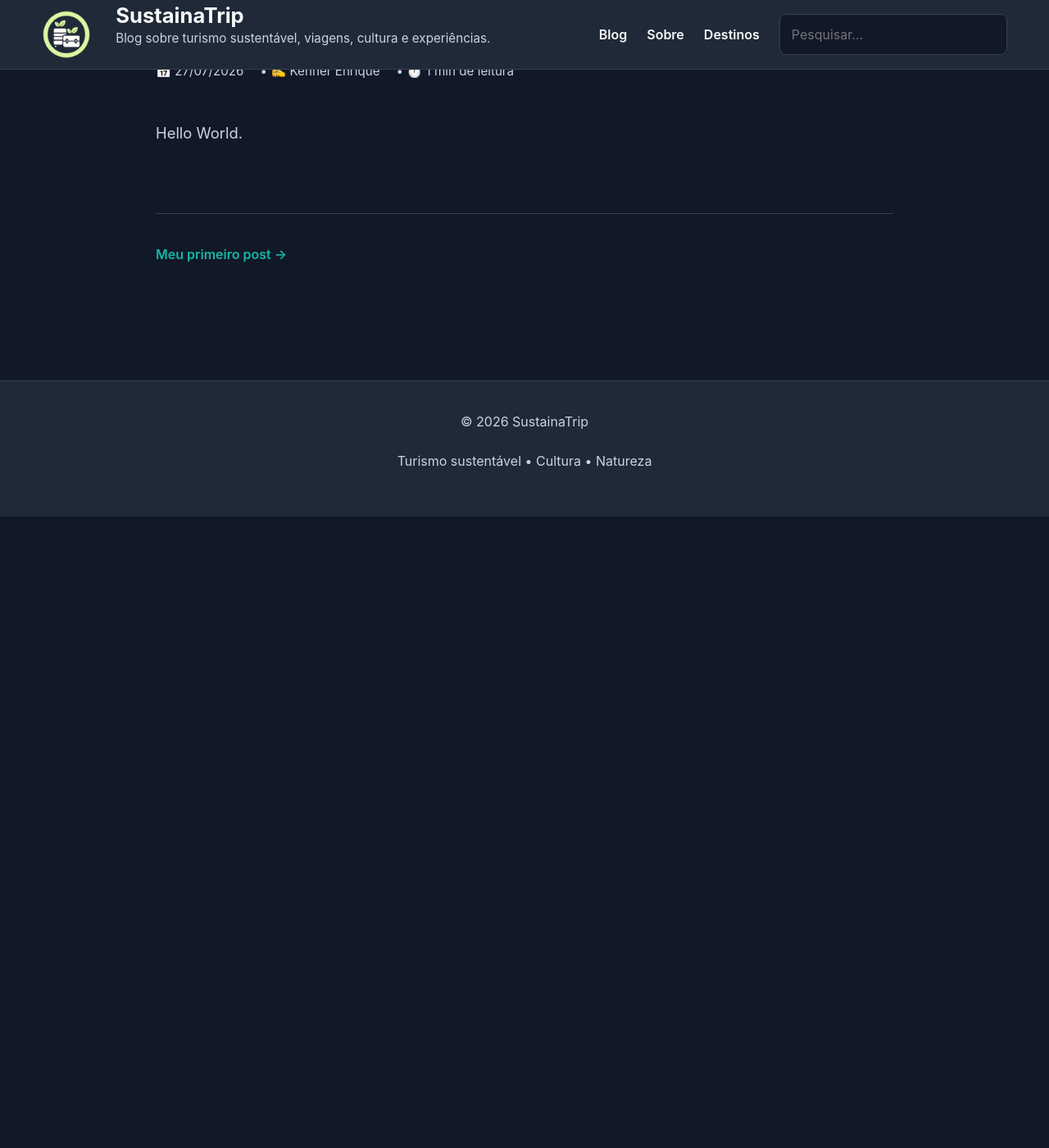
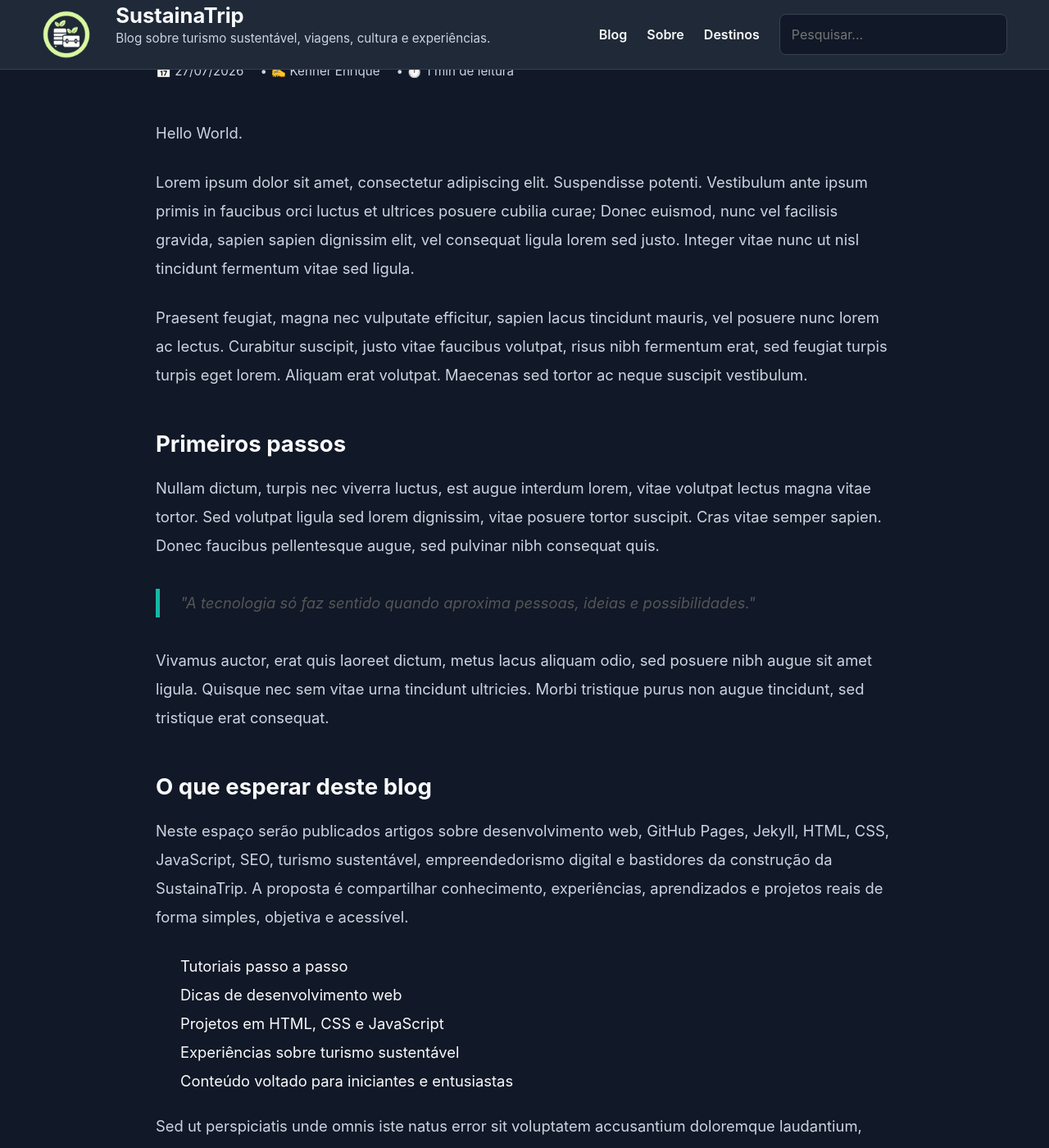
Before and after one commit to sustainatrip/blog, a Jekyll site: the page built from _posts/2026-07-27-hello-world.md, in a window 1280 px wide and 1400 px high, scrolled down 923 px. Shown: the whole window at 82% size. Built offline with Jekyll 4.4.1, drawn with Linux system fonts in a browser that asks for light colours; before the commit the page ends 1553 px from its top, so only the background shows below that; some of the changed text lies outside the part shown.

Commit message:
Revise blog post 'Hello World' with new content
Updated the blog post to change the image and categories, and added content about web development and sustainable tourism.

```diff
--- a/_posts/2026-07-27-hello-world.md
+++ b/_posts/2026-07-27-hello-world.md
@@ -3,9 +3,72 @@ layout: post
 title: "Hello World, this is a test post"
 date: 2026-07-27
 author: Kenner Enrique
-image: /assets/images/hercilio.jpg
+image: /assets/images/helloworld.png
 categories:
-  - Cultura
+  - Desenvolvimento
 ---
 
 Hello World.
+
+<p>
+Lorem ipsum dolor sit amet, consectetur adipiscing elit. Suspendisse potenti.
+Vestibulum ante ipsum primis in faucibus orci luctus et ultrices posuere cubilia
+curae; Donec euismod, nunc vel facilisis gravida, sapien sapien dignissim elit,
+vel consequat ligula lorem sed justo. Integer vitae nunc ut nisl tincidunt
+fermentum vitae sed ligula.
+</p>
+
+<p>
+Praesent feugiat, magna nec vulputate efficitur, sapien lacus tincidunt mauris,
+vel posuere nunc lorem ac lectus. Curabitur suscipit, justo vitae faucibus
+volutpat, risus nibh fermentum erat, sed feugiat turpis turpis eget lorem.
+Aliquam erat volutpat. Maecenas sed tortor ac neque suscipit vestibulum.
+</p>
+
+<h2>Primeiros passos</h2>
+
+<p>
+Nullam dictum, turpis nec viverra luctus, est augue interdum lorem, vitae
+volutpat lectus magna vitae tortor. Sed volutpat ligula sed lorem dignissim,
+vitae posuere tortor suscipit. Cras vitae semper sapien. Donec faucibus
+pellentesque augue, sed pulvinar nibh consequat quis.
+</p>
+
+<blockquote>
+"A tecnologia só faz sentido quando aproxima pessoas, ideias e possibilidades."
+</blockquote>
+
+<p>
+Vivamus auctor, erat quis laoreet dictum, metus lacus aliquam odio, sed posuere
+nibh augue sit amet ligula. Quisque nec sem vitae urna tincidunt ultricies.
+Morbi tristique purus non augue tincidunt, sed tristique erat consequat.
+</p>
+
+<h2>O que esperar deste blog</h2>
+
+<p>
+Neste espaço serão publicados artigos sobre desenvolvimento web, GitHub Pages,
+Jekyll, HTML, CSS, JavaScript, SEO, turismo sustentável, empreendedorismo
+digital e bastidores da construção da SustainaTrip. A proposta é compartilhar
+conhecimento, experiências, aprendizados e projetos reais de forma simples,
+objetiva e acessível.
+</p>
+
+<ul>
+    <li>Tutoriais passo a passo</li>
+    <li>Dicas de desenvolvimento web</li>
+    <li>Projetos em HTML, CSS e JavaScript</li>
+    <li>Experiências sobre turismo sustentável</li>
+    <li>Conteúdo voltado para iniciantes e entusiastas</li>
+</ul>
+
+<p>
+Sed ut perspiciatis unde omnis iste natus error sit voluptatem accusantium
+doloremque laudantium, totam rem aperiam, eaque ipsa quae ab illo inventore
+veritatis et quasi architecto beatae vitae dicta sunt explicabo. Nemo enim ipsam
+voluptatem quia voluptas sit aspernatur aut odit aut fugit.
+</p>
+
+<p>
+Obrigado por acompanhar esta jornada. Este é apenas o começo. 🚀
+</p>
```
